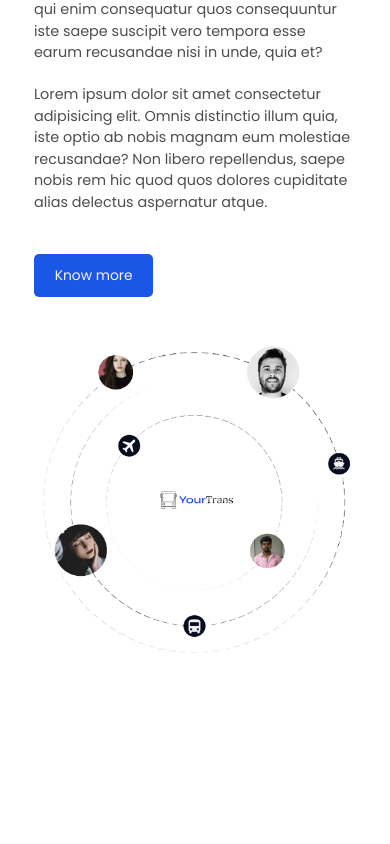
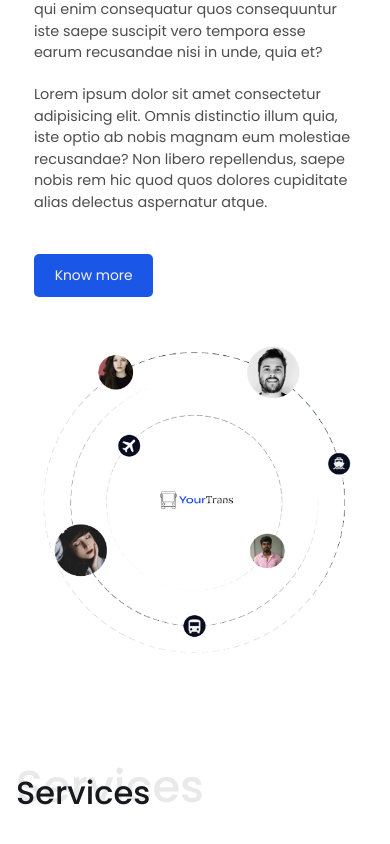
Before and after one commit to ibiloyeolusegun1/Transport-app, a React (Vite) app: page / in a window 390 px wide. Shown: the part 1152-1996 px from the top of the page. Before the commit the page ends 1905 px from the top, so only its background shows below. Built offline with nearby package versions, Linux system fonts and the light colour scheme.

Commit message:
Added Services.jsx file and updated App,jsx, main.css

```diff
--- a/src/App.jsx
+++ b/src/App.jsx
@@ -2,6 +2,7 @@ import './App.css'
 import Navbar from './components/Navbar'
 import Hero from './components/Hero'
 import About from './components/About'
+import Services from './components/Services'
 
 function App() {
 
@@ -10,6 +11,7 @@ function App() {
       <Navbar/>
       <Hero/>
       <About/>
+      <Services/>
     </>
   )
 }
--- /dev/null
+++ b/src/components/Services.jsx
@@ -0,0 +1,51 @@
+import React from 'react'
+import "./main.css"
+import trainImg from '../assets/train1.jpg'
+import furnitureImg from '../assets/furniture1.jpg'
+import furnitureImg2 from '../assets/furniture2.jpg'
+import planeImg from '../assets/plane2.jpg'
+import planeImg2 from '../assets/plane1.jpg'
+import busImg from '../assets/bus.jpg'
+import planeNcarImg from '../assets/planeNcar.jpg'
+
+const Services = () => {
+  return (
+    <section className='service' id='service'>
+        <div className="service-container inner-w padding">
+            <div className="title">Services</div>
+            <div className="content">
+                <div className="imageBox">
+                    <img src={trainImg} alt="" />
+                    <h3>Rail Express</h3>
+                </div>
+                <div className="imageBox">
+                    <img src={furnitureImg} alt="" />
+                    <h3>Near By Furniture</h3>
+                </div>
+                <div className="imageBox">
+                    <img src={furnitureImg2} alt="" />
+                    <h3>Surface Express</h3>
+                </div>
+                <div className="imageBox">
+                    <img src={planeImg} alt="" />
+                    <h3>Air Express</h3>
+                </div>
+                <div className="imageBox">
+                    <img src={planeImg2} alt="" />
+                    <h3>Domestic Express</h3>
+                </div>
+                <div className="imageBox">
+                    <img src={busImg} alt="" />
+                    <h3>Cold Chain Express</h3>
+                </div>
+                <div className="imageBox">
+                    <img src={planeNcarImg} alt="" />
+                    <h3>Near By Electronic</h3>
+                </div>
+            </div>
+        </div>
+    </section>
+  )
+}
+
+export default Services
--- a/src/components/main.css
+++ b/src/components/main.css
@@ -305,9 +305,140 @@
 }
 
 
+/*=============== Services Section =================*/
+.service-container{
+    max-width: 1380px;
+    margin: 5rem auto;
+}
+.service-container .title{
+    font-size: 3rem;
+    font-weight: 500;
+    text-align: center;
+    color: var(--h-text-color);
+    position: relative;
+    width: 26rem;
+    margin-bottom: 45px;
+    text-align: left;
+}
+.service-container .title::before{
+    position: absolute;
+    content: 'Services';
+    font-size: 4.2rem;
+    left: 0;
+    top: -1.4rem;
+    text-align: left;
+    color: #eae9e9;
+    z-index: -10;
+}
+.service-container .content{
+    display: grid;
+    grid-template-columns: repeat(12, 1fr);
+    gap: 1rem;
+    align-items: center;
+    justify-content: center;
+}
+.service-container .content .imageBox:nth-child(1){
+    grid-column: span 8;
+}
+.service-container .content .imageBox{
+    position: relative;
+    grid-column: span 4;
+    border-radius: 7px;
+    height: 400px;
+    margin-bottom: .6rem;
+}
+.service-container .content .imageBox::after{
+    position: absolute;
+    content: '';
+    background-color: #18191f57;
+    width: 100%;
+    height: 100%;
+    top: 0;
+    border-radius: 7px;
+}
+.service-container .content .imageBox:nth-child(7){
+    grid-column: span 8;
+}
+.service-container .content .imageBox img{
+    width: 100%;
+    height: 100%;
+    border-radius: 7px;
+}
+.service-container .content .imageBox h3{
+    position: absolute;
+    bottom: 1.5rem;
+    left: 1.5rem;
+    font-size: 1.3rem;
+    font-weight: 500;
+    color: var(--white);
+    z-index: 1000;
+}
 
 
+@media (max-width: 800px){
+    .service-container .content .imageBox:nth-child(1){
+        grid-column: span 12;
+        height: 380px;
+    }
+    .service-container .content .imageBox,
+    .service-container .content .imageBox:nth-child(7){
+        grid-column: span 6;
+        height: 380px;
+    }
+}
 
+@media (max-width: 600px){
+    .service-container .content{
+        gap: .6rem;
+    }
+    .service-container .content .imageBox,
+    .service-container .content .imageBox:nth-child(1),
+    .service-container .content .imageBox:nth-child(7){
+        height: 330px;
+        margin-bottom: .4rem;
+    }
+    .service-container .content .imageBox h3{
+        bottom: 1.3rem;
+        left: 1.3rem;
+        font-size: 1.2rem;
+    }
+    .service-container .title{
+        font-size: 2.5rem;
+        width: 100%;
+        margin-bottom: 45px;
+        text-align: left;
+
+    }
+    .service-container .title::before{
+        font-size: 3.4rem;
+        left: 0;
+        top: -1rem;
+    }
+}
+
+@media (max-width: 468px){
+    .service-container .content .imageBox,
+    .service-container .content .imageBox:nth-child(1),
+    .service-container .content .imageBox:nth-child(7){
+        grid-column: span 12;
+        height: 300px;
+        margin-bottom: .2rem;
+    }
+}
+
+@media (max-width: 400px){
+    .service-container .title{
+        font-size: 2rem;
+        margin-bottom: 40px;
+        text-align: left;
+
+    }
+    .service-container .title::before{
+        font-size: 2.8rem;
+        left: 0;
+        top: -1rem;
+    }
+}
 
 
 
```
